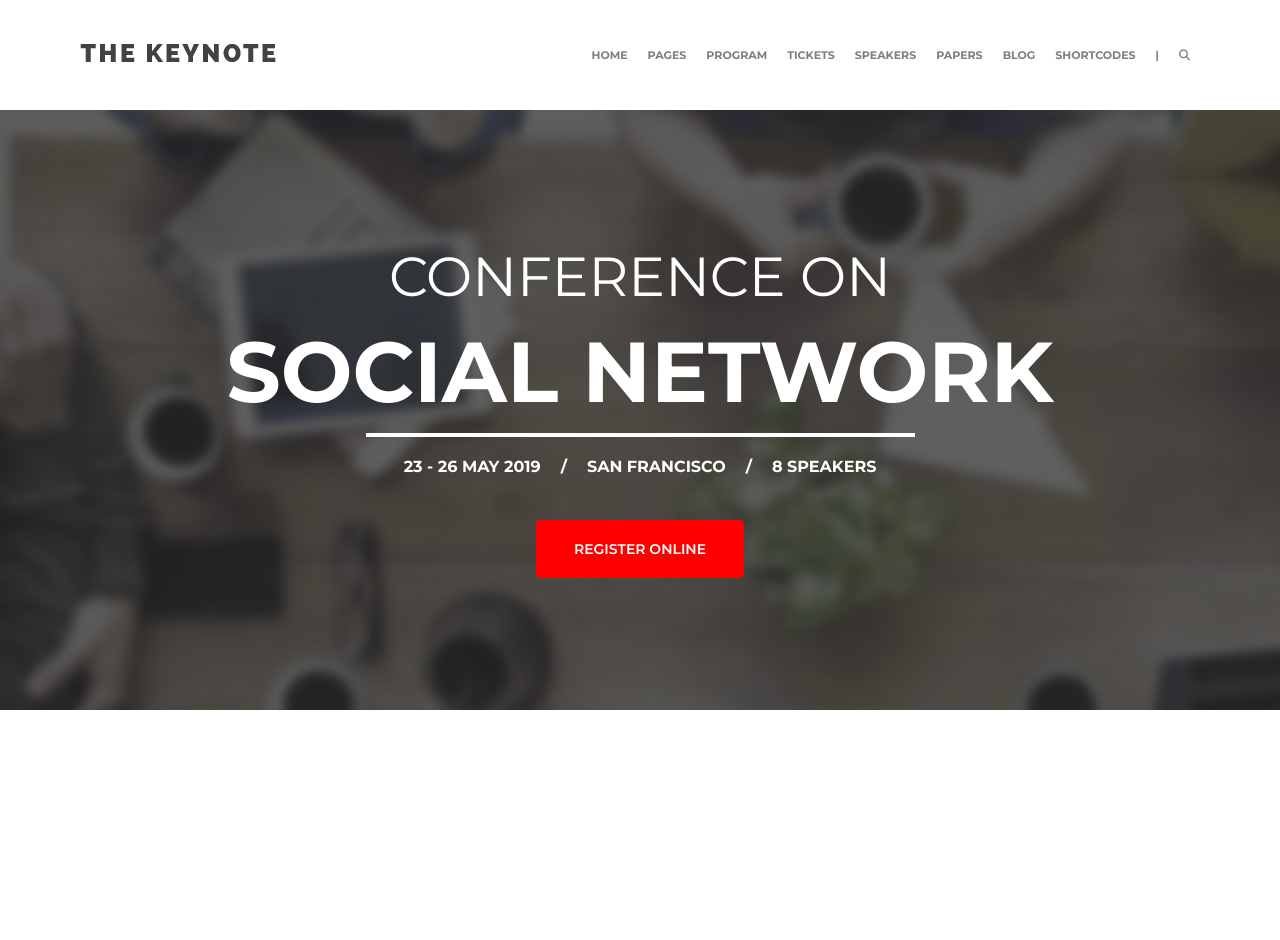
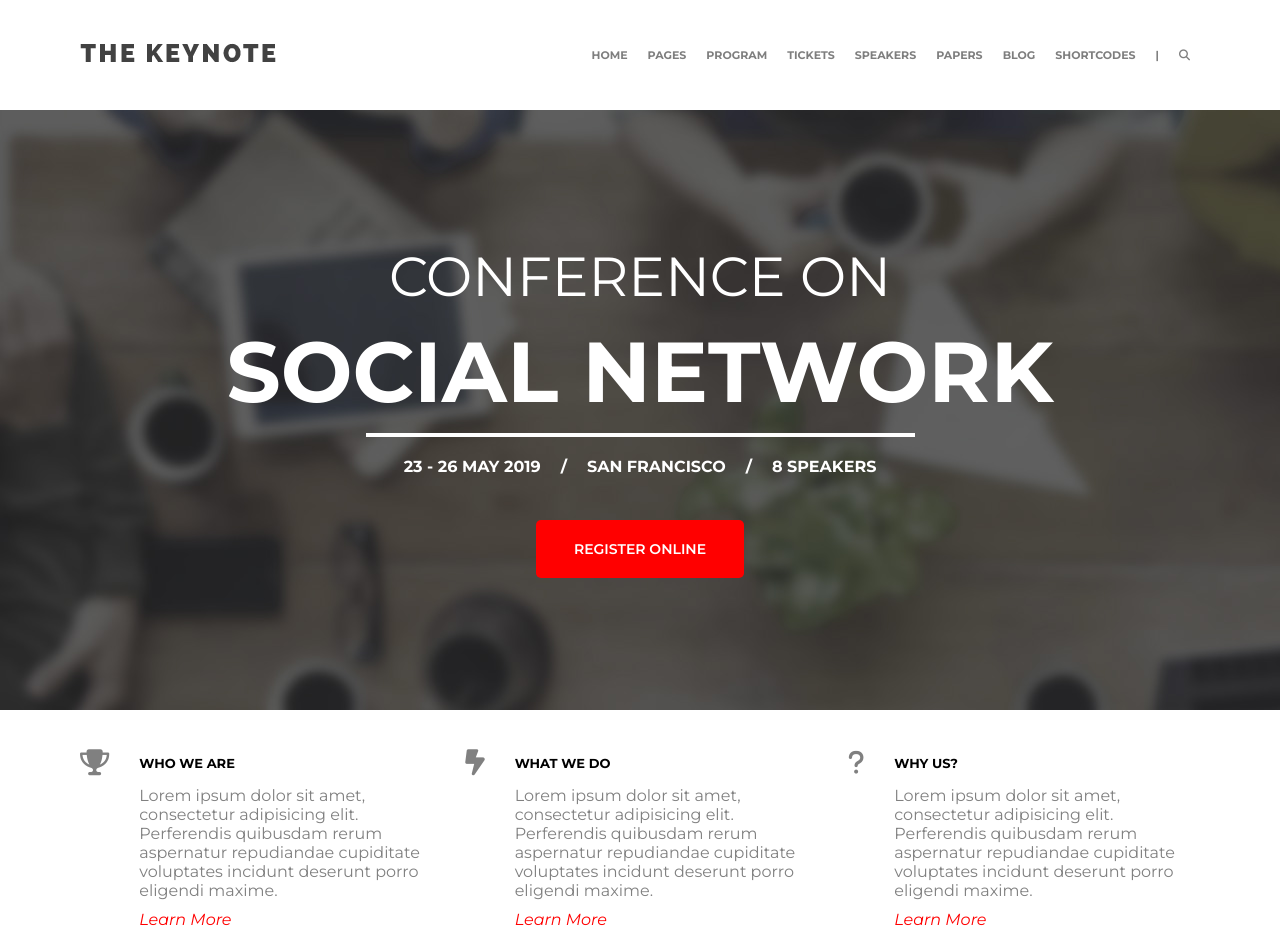
Before and after one commit to KrisssBrown/proj-html-vuejs, a Vue app: page / in a window 1280 px wide. Before the commit the page ends 800 px from the top, so only its background shows below. Built offline with nearby package versions, Linux system fonts and the light colour scheme.

Commit message:
ADD hero & whyus

```diff
--- a/src/App.vue
+++ b/src/App.vue
@@ -2,6 +2,7 @@
   <div>
     <Header />
     <Hero />
+    <WhyUs />
   </div>
 </template>
 
@@ -10,10 +11,13 @@
 <script>
 import Header from './components/Header.vue';
 import Hero from './components/Hero.vue';
+import WhyUs from './components/WhyUs.vue'
+
   export default {
     components:{
       Header,
       Hero,
+      WhyUs,
     }
   }
 </script>
--- a/src/components/Header.vue
+++ b/src/components/Header.vue
@@ -9,7 +9,7 @@
                 <a href="#">{{ navItem }}</a>
             </li>
             <li>|</li>
-            <i class="fa fa-search" aria-hidden="true"></i>
+            <i class="fa-solid fa-search" aria-hidden="false"></i>
         </ul>
     </div>
 </template>
--- /dev/null
+++ b/src/components/WhyUs.vue
@@ -0,0 +1,78 @@
+<template>
+    <div>
+        <ul class="container about">
+            <li class="who-we-are">
+                <i class="fa fa-trophy" aria-hidden="true"></i>
+                <div class="about-text">
+                    <h1>WHO WE ARE</h1>
+                    <p>Lorem ipsum dolor sit amet, consectetur adipisicing elit. Perferendis quibusdam rerum aspernatur
+                        repudiandae cupiditate voluptates incidunt deserunt porro eligendi maxime.</p>
+                    <a class="learn-more" href="@">Learn More</a>
+                </div>
+            </li>
+            <li class="what-we-do">
+                <i class="fa-solid fa-bolt-lightning"></i>
+                <div class="about-text">
+                    <h1>WHAT WE DO</h1>
+                    <p>Lorem ipsum dolor sit amet, consectetur adipisicing elit. Perferendis quibusdam rerum aspernatur
+                        repudiandae cupiditate voluptates incidunt deserunt porro eligendi maxime.</p>
+                    <a class="learn-more" href="@">Learn More</a>
+                </div>
+            </li>
+            <li class="why-us">
+                <i class="fa-solid fa-question"></i>
+                <div class="about-text">
+                    <h1>WHY US?</h1>
+                    <p>Lorem ipsum dolor sit amet, consectetur adipisicing elit. Perferendis quibusdam rerum aspernatur
+                        repudiandae cupiditate voluptates incidunt deserunt porro eligendi maxime.</p>
+                    <a class="learn-more" href="@">Learn More</a>
+                </div>
+            </li>
+        </ul>
+    </div>
+</template>
+
+<script>
+export default {
+
+}
+</script>
+
+<style lang="scss" scoped>
+.about {
+    display: flex;
+    height: 230px;
+    padding: 40px 0;
+    gap: 30px;
+
+    li {
+        display: flex;
+        gap: 30px;
+
+        .about-text{
+            display: flex;
+            flex-direction: column;
+            gap: 10px;
+        }
+
+        i {
+            font-size: 26px;
+            color: gray;
+        }
+
+        h1 {
+            font-size: 13px;
+            line-height: 26px;
+        }
+
+        p{
+            color: gray;
+        }
+
+        a{
+            color: red;
+            font-style: italic;
+        }
+    }
+}
+</style>
--- a/src/components/style/general.scss
+++ b/src/components/style/general.scss
@@ -1,4 +1,4 @@
-@import url('https://fonts.googleapis.com/css2?family=Montserrat:wght@100;200;300;400;500;600;700;800;900&display=swap');
+@import url('https://fonts.googleapis.com/css2?family=Montserrat:ital,wght@0,100;0,200;0,300;0,400;0,500;0,600;0,700;0,800;0,900;1,100;1,200;1,300;1,400;1,500;1,600;1,700;1,800;1,900&display=swap');
 
 *{
     margin: 0;
```
Also changed, not shown: src/components/Countdown.vue (added, +15 -0 lines).
